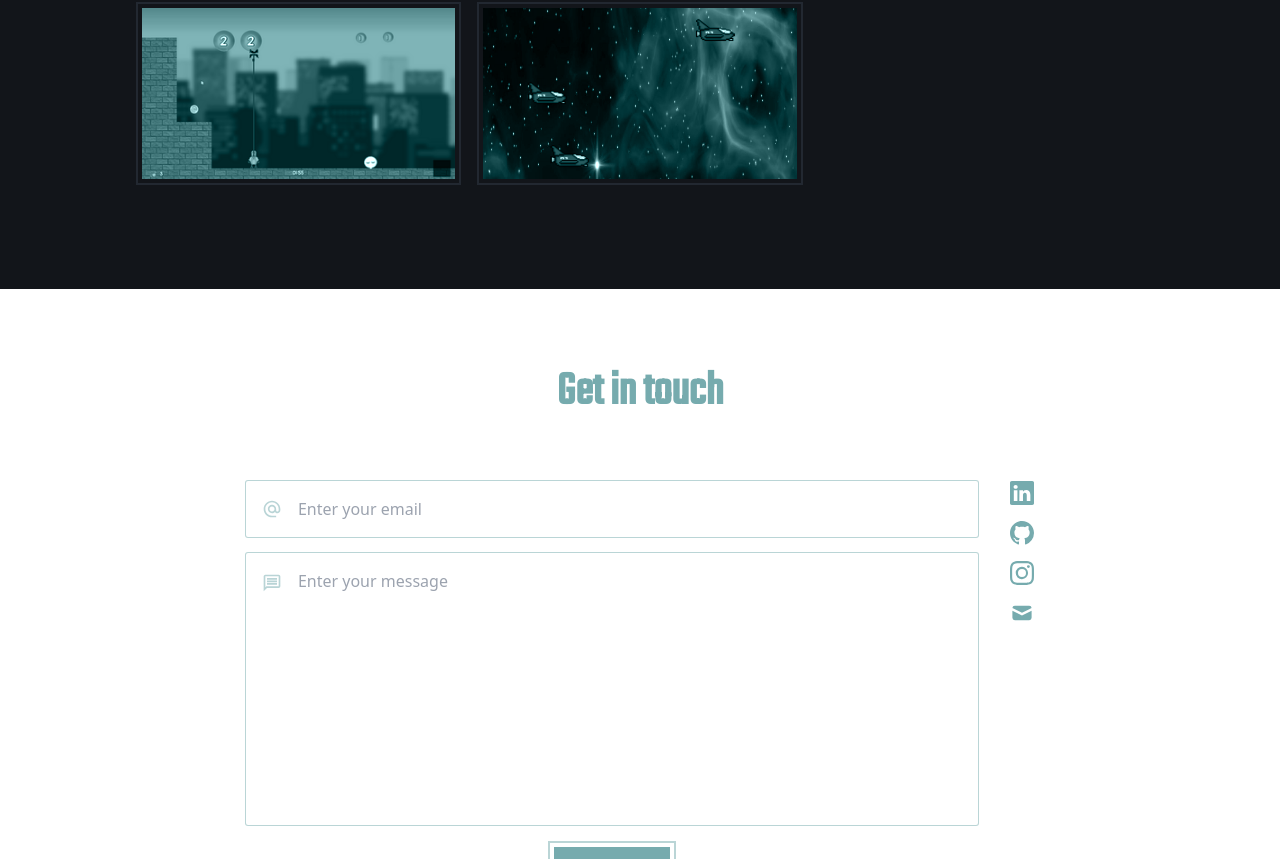
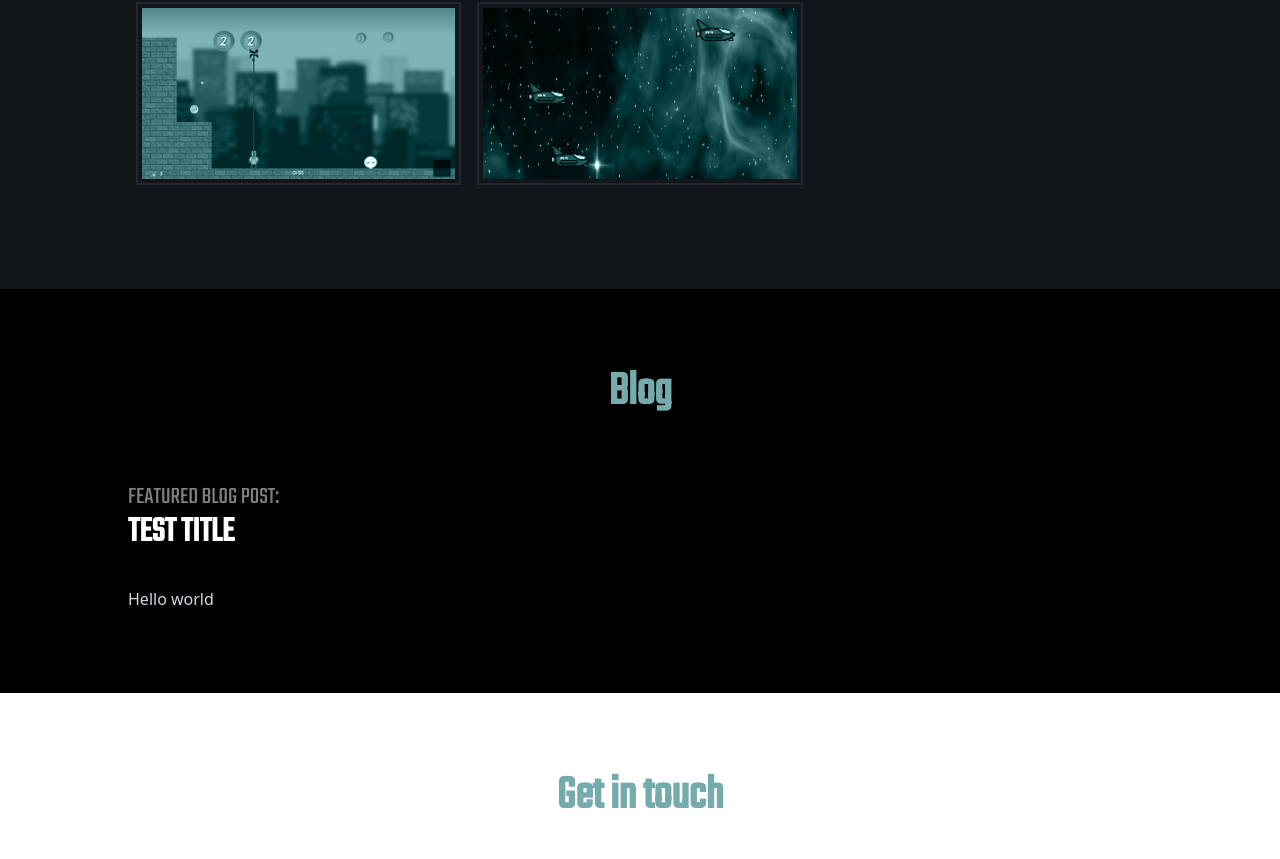
Before and after one commit to Toriality1/portfolio, a Next.js app: page /en in a window 1280 px wide. Shown: the part 1931-2790 px from the top of the page. Built offline with nearby package versions, Linux system fonts and the light colour scheme.

Commit message:
add blog section

```diff
--- a/app/[locale]/layout.tsx
+++ b/app/[locale]/layout.tsx
@@ -61,6 +61,7 @@ export default function RootLayout({
             names={{
               About: t("About"),
               Projects: t("Projects"),
+              Blog: t("Blog"),
               Contact: t("Contact"),
             }}
           />
--- a/app/[locale]/page.tsx
+++ b/app/[locale]/page.tsx
@@ -1,12 +1,14 @@
 import { AboutMe } from "@/features/AboutMe";
 import { Projects } from "@/features/Projects";
 import { Contact } from "@/features/Contact";
+import Blog from "@/features/Blog";
 
 export default async function HomePage() {
   return (
     <main>
       <AboutMe />
       <Projects />
+      <Blog />
       <Contact />
     </main>
   );
--- a/data/nav.ts
+++ b/data/nav.ts
@@ -8,7 +8,11 @@ export const nav_data = [
     hash: "#projects",
   },
   {
+    name: "Blog",
+    hash: "#blog",
+  },
+  {
     name: "Contact",
     hash: "#contact",
-  },
+  }
 ] as const;
--- /dev/null
+++ b/features/Blog/index.tsx
@@ -0,0 +1,37 @@
+import { Section } from "@/components/Section";
+import { SectionHeader } from "@/components/SectionHeader";
+import { createElement } from "react";
+import Markdown from "react-markdown";
+
+const mockedData = `
+# Test Title
+
+Hello world
+`;
+
+export default function Blog() {
+  const headingComponents = Object.fromEntries(
+    Array.from({ length: 6 }, (_, i) => {
+      const tag = `h${i + 1}`;
+      return [
+        tag,
+        ({ node, ...props }: { node: any; [key: string]: any }) =>
+          createElement(tag, { className: "title uppercase", ...props }),
+      ];
+    }),
+  );
+
+  return (
+    <Section id="Blog" color="bg-black" className="space-y-16 text-white">
+      <SectionHeader>Blog</SectionHeader>
+      <div>
+        <h4 className="title text-2xl uppercase opacity-50">
+          Featured blog post:
+        </h4>
+        <article className="prose prose-invert">
+          <Markdown components={headingComponents}>{mockedData}</Markdown>
+        </article>
+      </div>
+    </Section>
+  );
+}
--- a/messages/en.json
+++ b/messages/en.json
@@ -2,6 +2,7 @@
   "Header": {
     "About": "About",
     "Projects": "Projects",
+    "Blog": "Blog",
     "Contact": "Contact"
   },
   "About": {
--- a/messages/pt.json
+++ b/messages/pt.json
@@ -24,6 +24,7 @@
   "Header": {
     "About": "Sobre",
     "Contact": "Contato",
+    "Blog": "Blog",
     "Projects": "Projetos"
   },
   "Projects": {
--- a/package.json
+++ b/package.json
@@ -18,10 +18,12 @@
     "react-dom": "^18",
     "react-icons": "^5.0.1",
     "react-intersection-observer": "^9.8.1",
+    "react-markdown": "^10.1.0",
     "resend": "^3.2.0",
     "tailwind-merge": "^2.2.2"
   },
   "devDependencies": {
+    "@tailwindcss/typography": "^0.5.16",
     "@types/node": "^20",
     "@types/react": "^18",
     "@types/react-dom": "^18",
--- a/tailwind.config.ts
+++ b/tailwind.config.ts
@@ -20,6 +20,8 @@ const config: Config = {
       },
     },
   },
-  plugins: [],
+  plugins: [
+      require('@tailwindcss/typography'),
+  ],
 };
 export default config;
```
Also changed, not shown: 1 other file (tests, documents, lock files or other folders).
